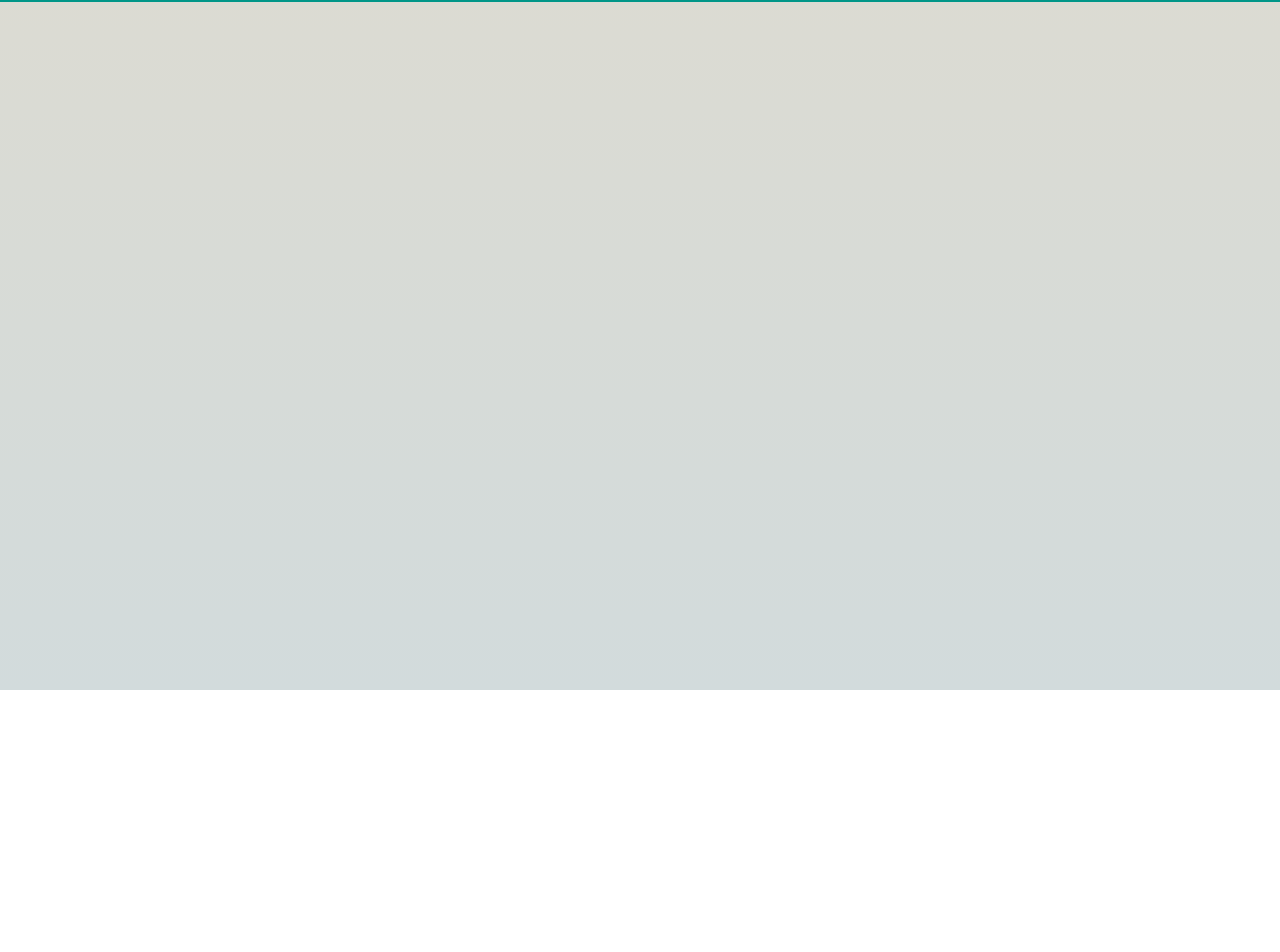
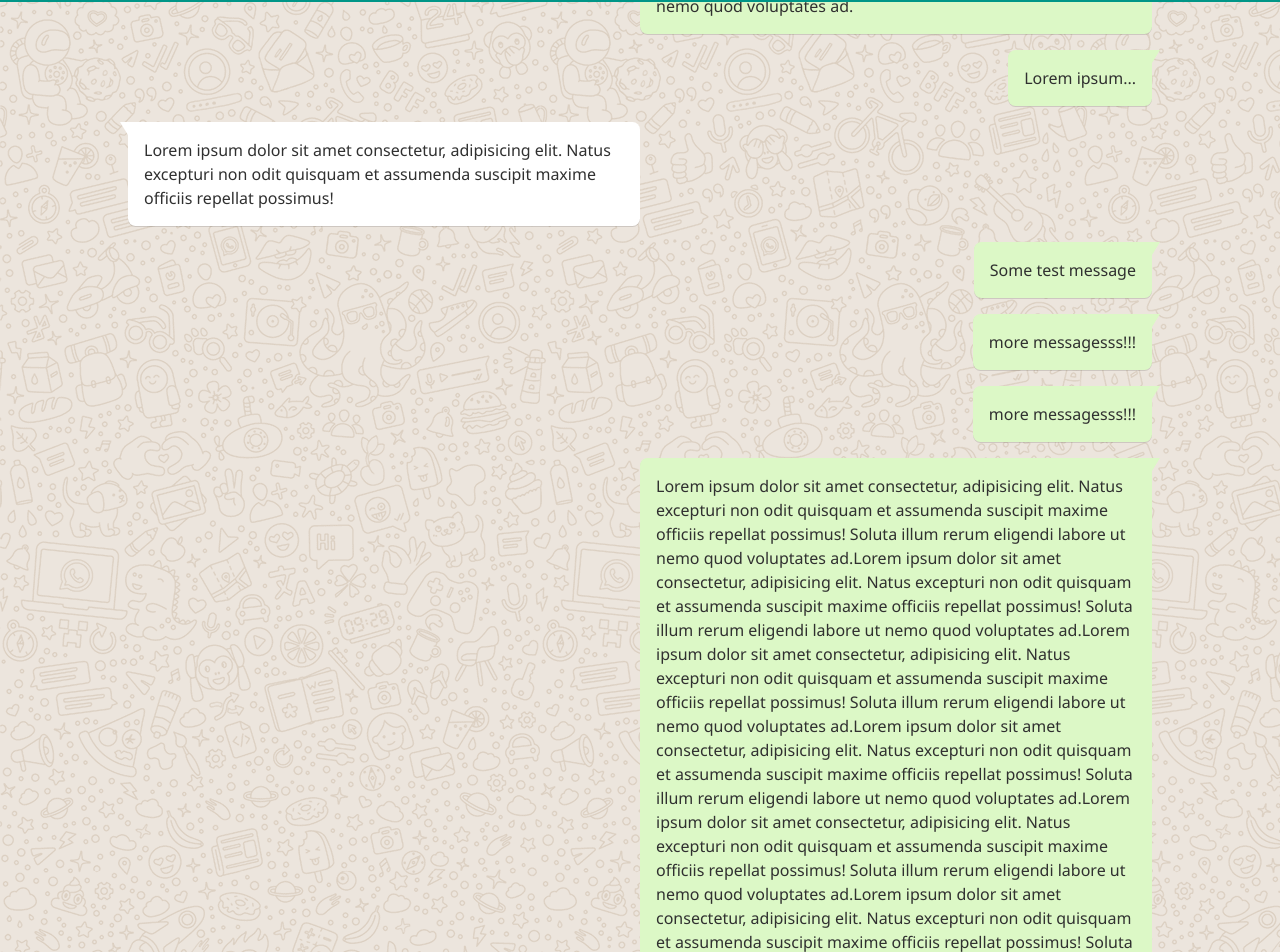
Before and after one commit to valeponchi/boolean-uk-react-whatsup, a React (Create React App) app: page /logged-in/1 in a window 1280 px wide. Shown: the part 110-1062 px from the top of the page. Before the commit the page ends 800 px from the top, so only its background shows below. Built offline with nearby package versions, Linux system fonts and the light colour scheme; data requests are answered from the project's data file.

Commit message:
loging page and main connected with selected user

```diff
--- a/package.json
+++ b/package.json
@@ -6,7 +6,8 @@
     "react": "^17.0.2",
     "react-dom": "^17.0.2",
     "react-router-dom": "^5.2.0",
-    "react-scripts": "4.0.3"
+    "react-scripts": "4.0.3",
+    "zustand": "^3.5.5"
   },
   "scripts": {
     "start": "react-scripts start",
--- a/src/App.jsx
+++ b/src/App.jsx
@@ -1,3 +1,41 @@
-export default function App() {
-  return "I'm pretty empty right now...";
+import { Route, Switch, Redirect } from 'react-router-dom'
+import { useEffect, useState } from 'react'
+import LoginPage from './pages/LoginPage'
+import MainPage from './pages/MainPage'
+import MessagesPanel from './pages/MessagesPanel'
+
+function App() {
+	const [users, setUsers] = useState([])
+	const [selectedUser, setSelectedUser] = useState({})
+
+	useEffect(
+		() =>
+			fetch('http://localhost:4000/users')
+				.then(resp => resp.json())
+				.then(setUsers),
+		[]
+	)
+
+	return (
+		<>
+			<Switch>
+				<Route path="/" exact>
+					<Redirect to="/login" />
+				</Route>
+
+				<Route path="/login" exact>
+					<LoginPage users={users} setSelectedUser={setSelectedUser} />
+				</Route>
+
+				<Route path="/logged-in" exact>
+					<MainPage selectedUser={selectedUser} users={users} />
+				</Route>
+				<Route path="/logged-in/:chatId" exact>
+					<MessagesPanel />
+				</Route>
+			</Switch>
+		</>
+	)
 }
+
+export default App
--- /dev/null
+++ b/src/components/SideChatList.jsx
@@ -0,0 +1,47 @@
+function SideChatList() {
+	return (
+		<ul>
+			{/* <!-- This first item should always be present --> */}
+			<li>
+				<button className="chat-button">
+					<div>
+						<h3>+ Start a new Chat</h3>
+					</div>
+				</button>
+			</li>
+			{/* <!--  --> */}
+			<li>
+				<button className="chat-button">
+					<img
+						className="avatar"
+						height="50"
+						width="50"
+						alt=""
+						src="https://robohash.org/2"
+					/>
+					<div>
+						<h3>Tin Man</h3>
+						<p>Last message</p>
+					</div>
+				</button>
+			</li>
+			<li>
+				<button className="chat-button">
+					<img
+						className="avatar"
+						height="50"
+						width="50"
+						alt=""
+						src="https://robohash.org/3"
+					/>
+					<div>
+						<h3>Carl T-800</h3>
+						<p>Last message</p>
+					</div>
+				</button>
+			</li>
+		</ul>
+	)
+}
+
+export default SideChatList
--- /dev/null
+++ b/src/pages/LoginPage.jsx
@@ -0,0 +1,41 @@
+import { Link } from 'react-router-dom'
+
+function LoginPage({ users, setSelectedUser }) {
+	return (
+		<div className="main-wrapper login">
+			<section className="login-section">
+				<h2>Choose your user!</h2>
+				<ul>
+					{users.map((user, index) => (
+						<li key={index}>
+							<Link to="/logged-in" user={user}>
+								<button
+									className="user-selection"
+									onClick={e => {
+										setSelectedUser(user)
+									}}>
+									<img
+										className="avatar"
+										width="50"
+										height="50"
+										src={user.avatar}
+										alt={`avatar ${user.firstName} ${user.lastName}`}
+									/>
+									<h3>{`${user.firstName} ${user.lastName}`}</h3>
+								</button>
+							</Link>
+						</li>
+					))}
+
+					<li>
+						<button className="user-selection">
+							<h3>+ Add a new user</h3>
+						</button>
+					</li>
+				</ul>
+			</section>
+		</div>
+	)
+}
+
+export default LoginPage
--- a/src/pages/MainPage.jsx
+++ b/src/pages/MainPage.jsx
@@ -1,8 +1,12 @@
-import { Route, useParams } from 'react-router-dom'
 import MessagesPanel from './MessagesPanel'
+import SideChatList from '../components/SideChatList'
 
-function MainPage() {
-	useParams()
+function MainPage({ selectedUser, users }) {
+	console.log(selectedUser)
+	//  const {chatId} = useParams()
+	//  const selectedChat = chatId
+	//  ? chats.filter(chat => chat.id === chatId)
+	//  : chats
 
 	return (
 		<div className="main-wrapper">
@@ -14,10 +18,10 @@ function MainPage() {
 						className="avatar"
 						width="50"
 						height="50"
-						src="https://robohash.org/2"
-						alt=""
+						src={selectedUser.avatar}
+						alt={`avatar ${selectedUser.firstName} ${selectedUser.lastName}`}
 					/>
-					<h3>Tin Man</h3>
+					<h3>{`${selectedUser.firstName} ${selectedUser.lastName}`}</h3>
 				</header>
 
 				{/* <!-- Search form --> */}
@@ -30,12 +34,8 @@ function MainPage() {
 					/>
 				</form>
 
-				{/* <!--  */}
-
 				{/* Side Chat List goes here. Check side-chat-list.html */}
-
-				{/* --> */}
-				{/* <!--  --> */}
+				<SideChatList />
 			</aside>
 
 			{/* <!-- Main Chat Section --> */}
@@ -43,13 +43,8 @@ function MainPage() {
 				{/* <!-- Chat header --> */}
 				<header className="panel"></header>
 
-				{/* <!--  */}
+				<MessagesPanel />
 
-				{/* The Messages List will go here. Check main-messages-list.html
-     --> */}
-				<Route path="/logged-in/:chatId" exact>
-					<MessagesPanel />
-				</Route>
 				<ul className="conversation__messages"></ul>
 
 				{/* <!-- Message Box --> */}
--- /dev/null
+++ b/src/pages/MessagesPanel.jsx
@@ -0,0 +1,68 @@
+function MessagesPanel() {
+	return (
+		<ul className="conversation__messages">
+			<li className="outgoing">
+				<p>
+					Lorem ipsum dolor sit amet consectetur, adipisicing elit. Natus
+					excepturi non odit quisquam et assumenda suscipit maxime officiis
+					repellat possimus! Soluta illum rerum eligendi labore ut nemo quod
+					voluptates ad.
+				</p>
+			</li>
+
+			{/* <!-- Outgoing messages are messages sent by the current logged in user --> */}
+			<li className="outgoing">
+				<p>Lorem ipsum...</p>
+			</li>
+			{/* <!--  --> */}
+
+			{/* <!-- This one doesnt belong to the current logged in user --> */}
+			<li>
+				<p>
+					Lorem ipsum dolor sit amet consectetur, adipisicing elit. Natus
+					excepturi non odit quisquam et assumenda suscipit maxime officiis
+					repellat possimus!
+				</p>
+			</li>
+
+			{/* <!--  --> */}
+			<li className="outgoing">
+				<p>Some test message</p>
+			</li>
+			<li className="outgoing">
+				<p>more messagesss!!!</p>
+			</li>
+			<li className="outgoing">
+				<p>more messagesss!!!</p>
+			</li>
+			<li className="outgoing">
+				<p>
+					Lorem ipsum dolor sit amet consectetur, adipisicing elit. Natus
+					excepturi non odit quisquam et assumenda suscipit maxime officiis
+					repellat possimus! Soluta illum rerum eligendi labore ut nemo quod
+					voluptates ad.Lorem ipsum dolor sit amet consectetur, adipisicing
+					elit. Natus excepturi non odit quisquam et assumenda suscipit maxime
+					officiis repellat possimus! Soluta illum rerum eligendi labore ut nemo
+					quod voluptates ad.Lorem ipsum dolor sit amet consectetur, adipisicing
+					elit. Natus excepturi non odit quisquam et assumenda suscipit maxime
+					officiis repellat possimus! Soluta illum rerum eligendi labore ut nemo
+					quod voluptates ad.Lorem ipsum dolor sit amet consectetur, adipisicing
+					elit. Natus excepturi non odit quisquam et assumenda suscipit maxime
+					officiis repellat possimus! Soluta illum rerum eligendi labore ut nemo
+					quod voluptates ad.Lorem ipsum dolor sit amet consectetur, adipisicing
+					elit. Natus excepturi non odit quisquam et assumenda suscipit maxime
+					officiis repellat possimus! Soluta illum rerum eligendi labore ut nemo
+					quod voluptates ad.Lorem ipsum dolor sit amet consectetur, adipisicing
+					elit. Natus excepturi non odit quisquam et assumenda suscipit maxime
+					officiis repellat possimus! Soluta illum rerum eligendi labore ut nemo
+					quod voluptates ad.Lorem ipsum dolor sit amet consectetur, adipisicing
+					elit. Natus excepturi non odit quisquam et assumenda suscipit maxime
+					officiis repellat possimus! Soluta illum rerum eligendi labore ut nemo
+					quod voluptates ad.
+				</p>
+			</li>
+		</ul>
+	)
+}
+
+export default MessagesPanel
```
Also changed, not shown: src/hooks/store.js (added, +20 -0 lines), templates/main-messages-list.html (indentation only), 2 other files (tests, documents, lock files or other folders).
